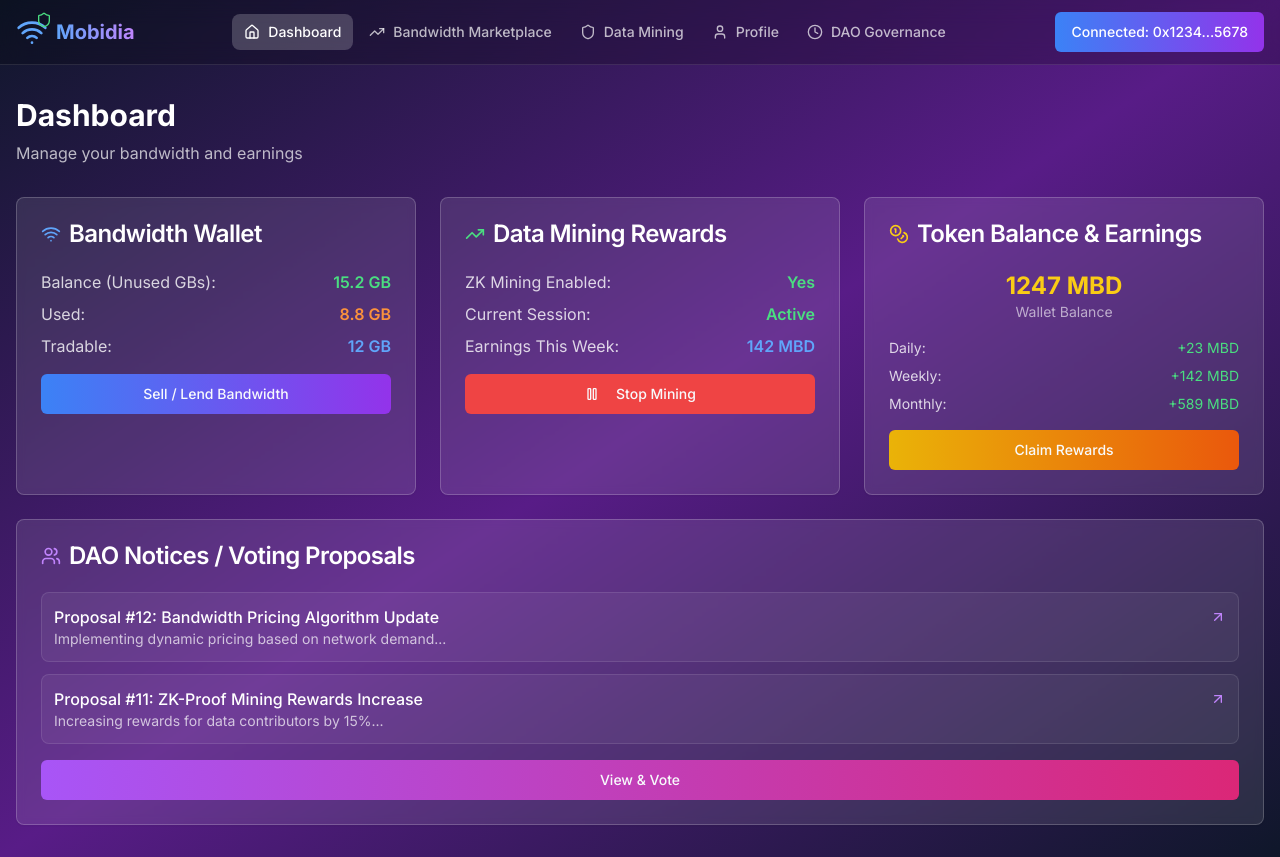
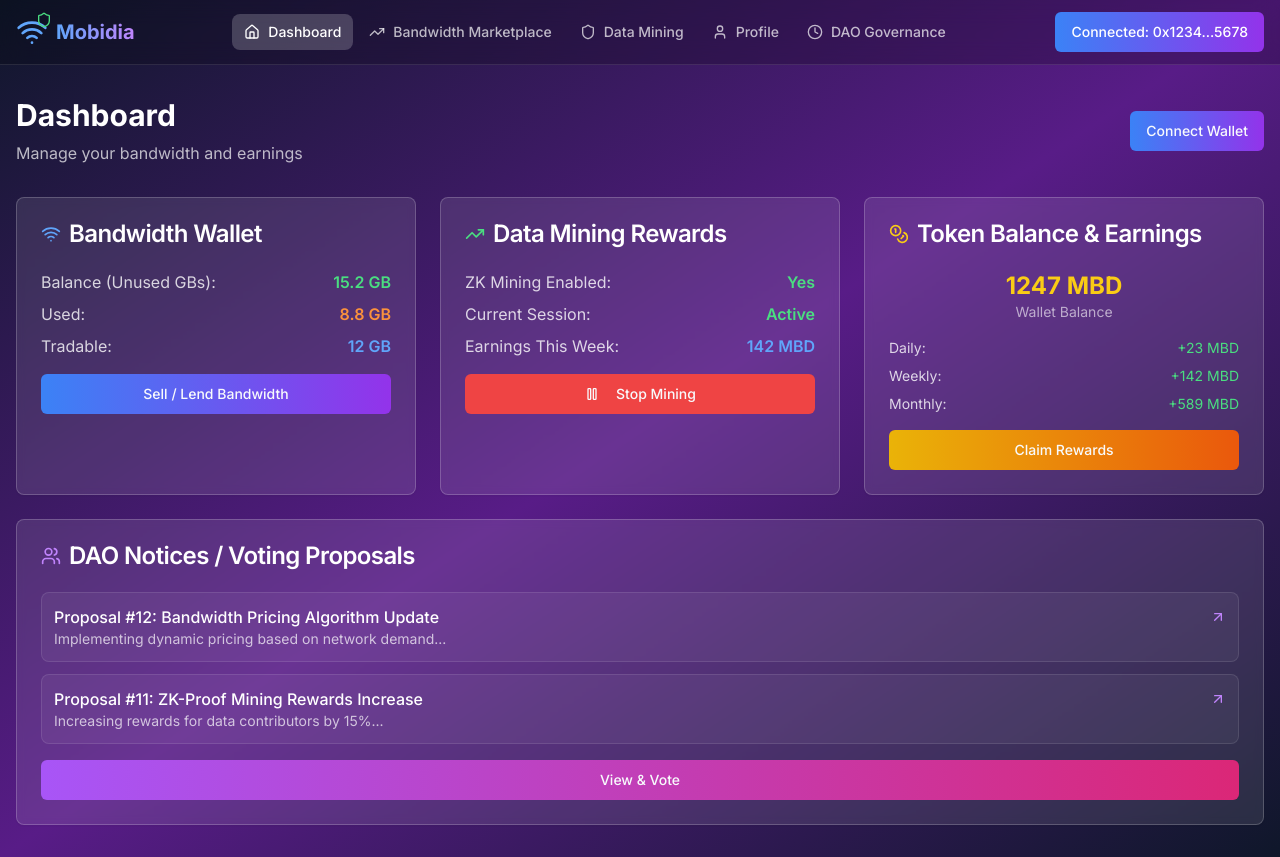
Before and after one commit to Disruptor123/mobidia, a React (Vite) app: page /dashboard in a window 1280 px wide. Built offline with nearby package versions, Linux system fonts and the light colour scheme.

Commit message:
Remove wallet address and config
Remove connected wallet address and configuration from the dashboard, only add the connect wallet button.

```diff
--- a/src/pages/Dashboard.tsx
+++ b/src/pages/Dashboard.tsx
@@ -1,4 +1,3 @@
-
 import React, { useState } from 'react';
 import { Wifi, TrendingUp, Coins, Users, Play, Pause, ArrowUpRight } from 'lucide-react';
 import { Card, CardContent, CardHeader, CardTitle } from '@/components/ui/card';
@@ -47,13 +46,28 @@ const Dashboard = () => {
     window.location.href = '/dao-governance';
   };
 
+  const handleConnectWallet = () => {
+    toast({
+      title: "Connect Wallet",
+      description: "Wallet connection functionality to be implemented",
+    });
+  };
+
   return (
     <div className="min-h-screen bg-gradient-to-br from-slate-900 via-purple-900 to-slate-900">
       <Navbar />
       <div className="container mx-auto px-4 py-8">
-        <div className="mb-8">
-          <h1 className="text-3xl font-bold text-white mb-2 animate-fade-in">Dashboard</h1>
-          <p className="text-white/70 animate-fade-in" style={{animationDelay: '0.1s'}}>Manage your bandwidth and earnings</p>
+        <div className="mb-8 flex justify-between items-center">
+          <div>
+            <h1 className="text-3xl font-bold text-white mb-2 animate-fade-in">Dashboard</h1>
+            <p className="text-white/70 animate-fade-in" style={{animationDelay: '0.1s'}}>Manage your bandwidth and earnings</p>
+          </div>
+          <Button
+            onClick={handleConnectWallet}
+            className="bg-gradient-to-r from-blue-500 to-purple-600 hover:from-blue-600 hover:to-purple-700"
+          >
+            Connect Wallet
+          </Button>
         </div>
 
         <div className="grid grid-cols-1 lg:grid-cols-3 gap-6">
```
